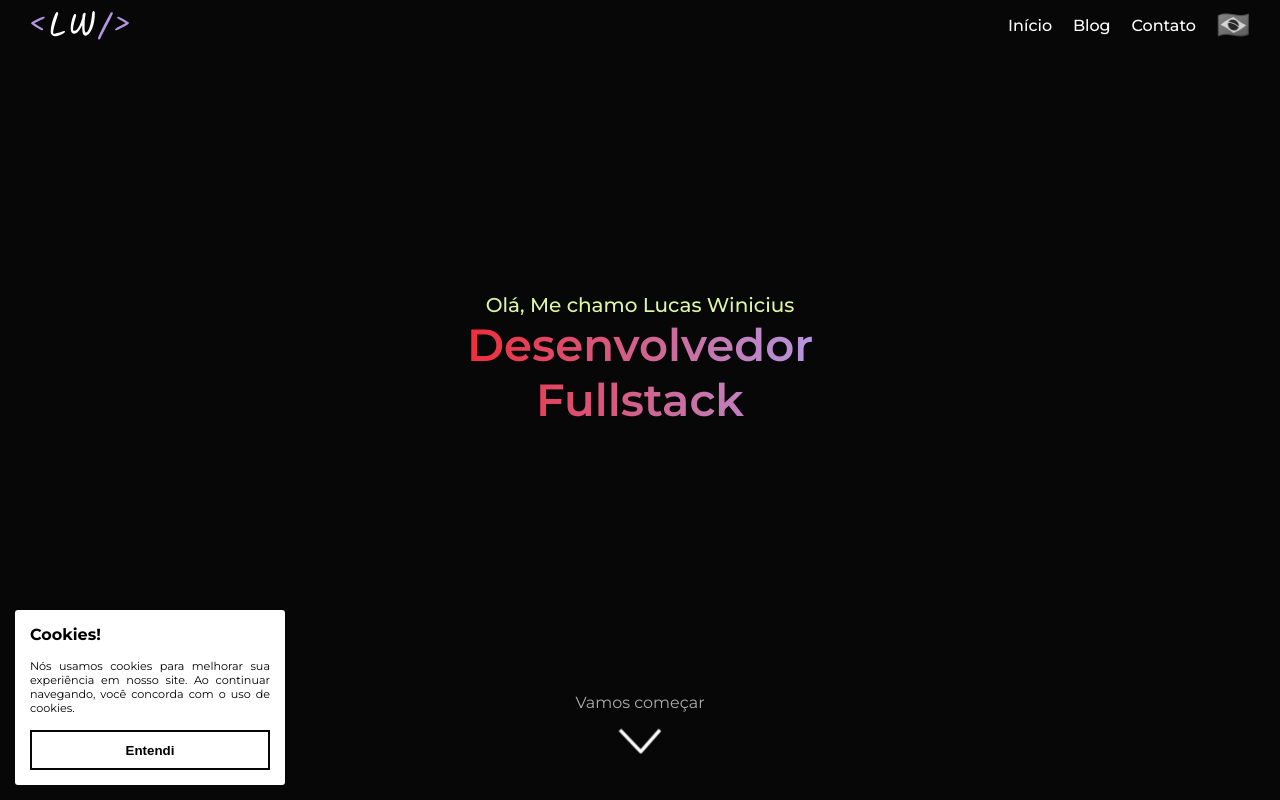
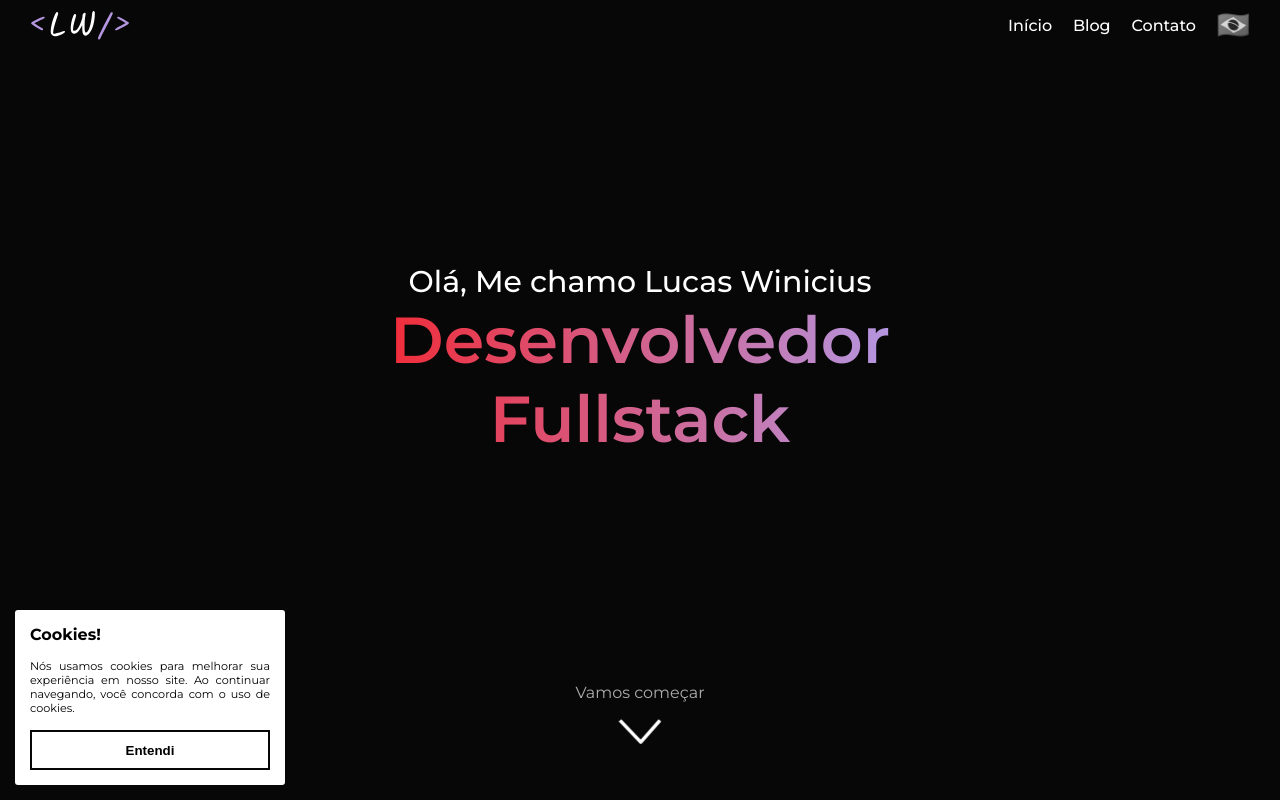
Before and after one commit to Lucas-Winicius/Portfolio, a Next.js app: page / in a window 1280 px wide. Built offline with nearby package versions, Linux system fonts and the light colour scheme.

Commit message:
style update

```diff
--- a/src/patterns/landing/styled.ts
+++ b/src/patterns/landing/styled.ts
@@ -13,9 +13,9 @@ export const primary = styled.div`
   color: white;
 
   p {
-    color: #dff5a4;
+    color: white;
     width: 100%;
-    font-size: 20px;
+    font-size: 30px;
     font-weight: 500;
     text-align: center;
   }
@@ -29,17 +29,16 @@ export const primary = styled.div`
     -webkit-background-clip: text;
     color: transparent;
     background-image: linear-gradient(to right, #f02d3a, #b496e0);
-    font-size: 45px;
+    font-size: 65px;
     font-weight: 600;
   }
 `;
 
 export const arrow = styled.div`
   position: absolute;
-  bottom: 10px;
+  bottom: 20px;
   left: 50%;
   transform: translate(-50%, -50%);
-  color: white;
 
   p {
     color: #fffa;
@@ -54,21 +53,12 @@ export const arrow = styled.div`
     animation: arrow infinite 3s;
   }
 
-  @keyframes text {
-    0% {
-      color: #fffa;
-    }
-    50% {
-      color: transparent;
-    }
-  }
-
   @keyframes arrow {
     0% {
       transform: translateY(0px) scale(0.7);
     }
     50% {
-      transform: translateY(20px) scale(0.7);
+      transform: translateY(25px) scale(0.7);
     }
   }
 `;
```
